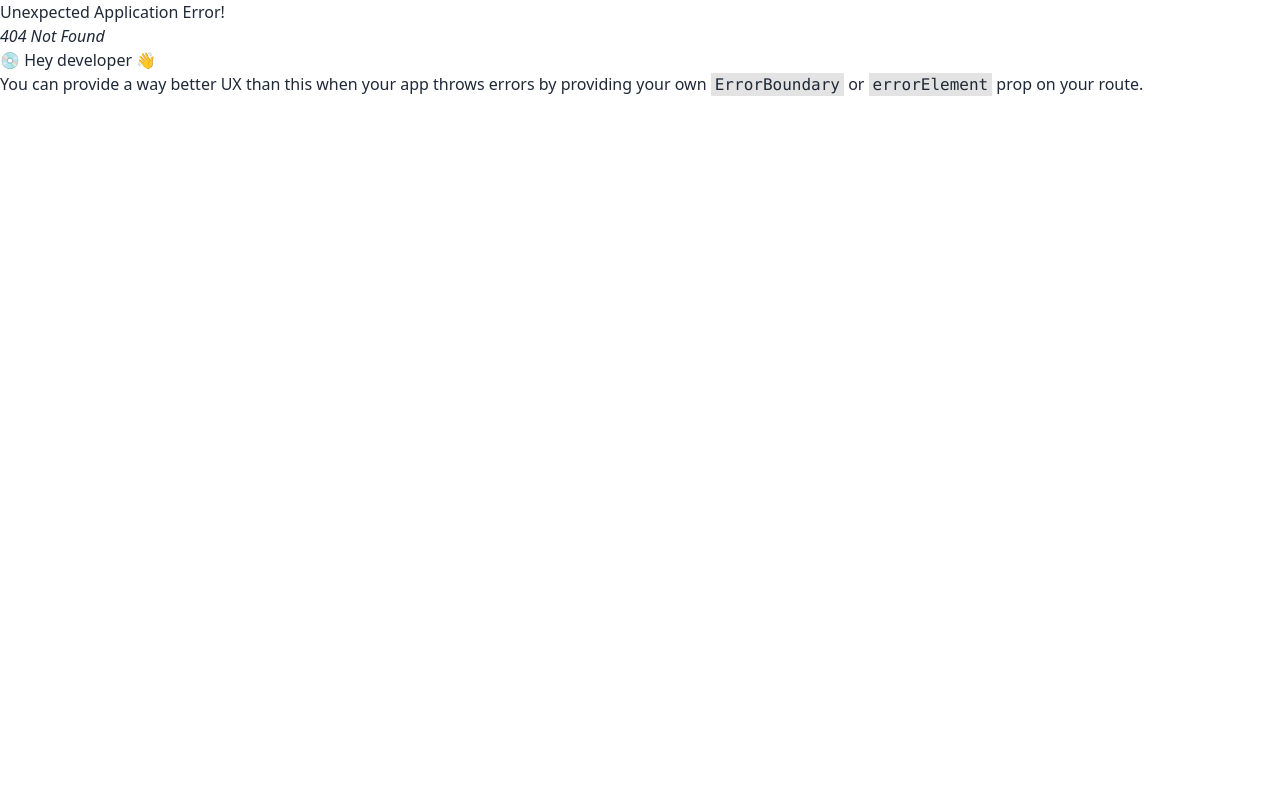
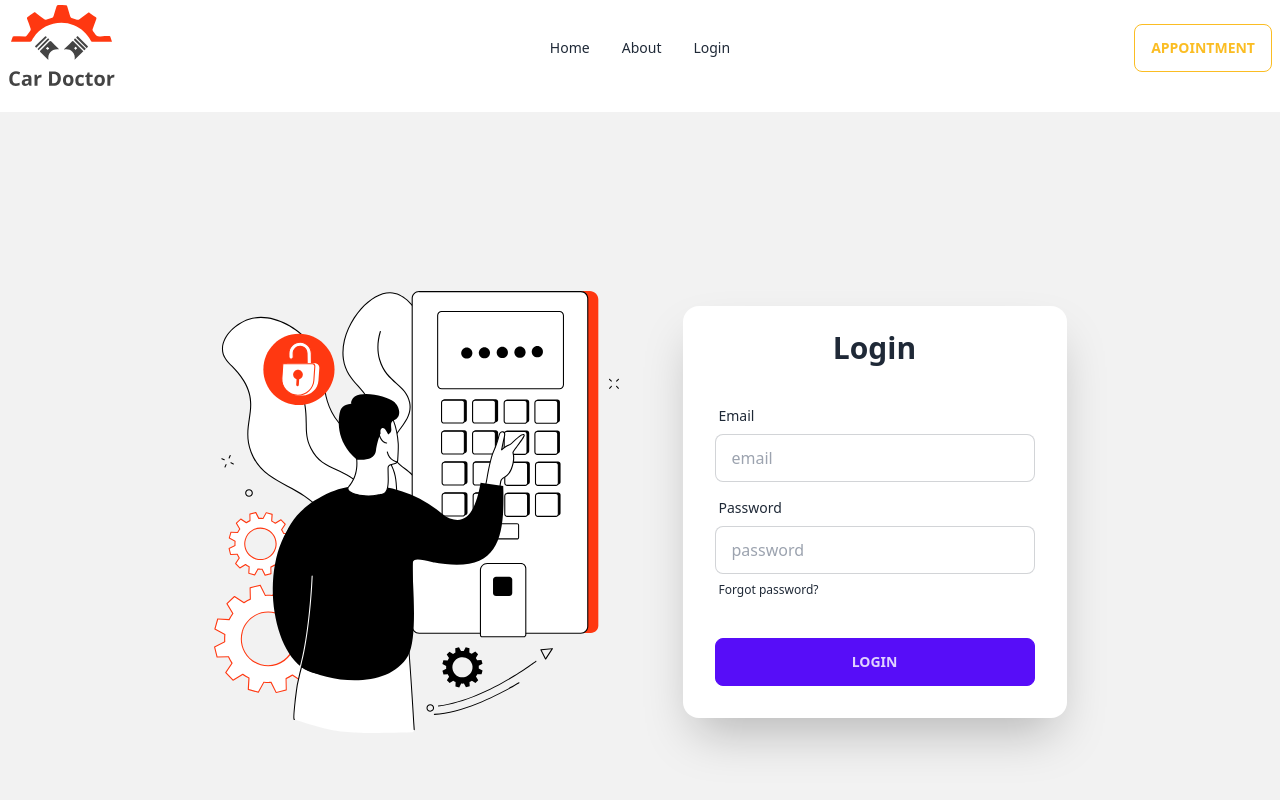
Before and after one commit to mamun-prodhan/car-doctor-client, a React (Vite) app: page /login in a window 1280 px wide. Before the commit this address had no page. Shown: the top 800 px of the page. Built offline with nearby package versions, Linux system fonts and the light colour scheme.

Commit message:
login page and firebase config added

```diff
--- a/package.json
+++ b/package.json
@@ -10,6 +10,7 @@
     "preview": "vite preview"
   },
   "dependencies": {
+    "firebase": "^10.5.2",
     "localforage": "^1.10.0",
     "match-sorter": "^6.3.1",
     "react": "^18.2.0",
--- a/src/Routes/Routes.jsx
+++ b/src/Routes/Routes.jsx
@@ -1,6 +1,7 @@
 import { createBrowserRouter } from "react-router-dom";
 import Home from "../pages/Home/Home/Home";
 import Main from "../Layout/Main";
+import Login from "../pages/Login/Login";
 
 const router = createBrowserRouter([
   {
@@ -11,6 +12,10 @@ const router = createBrowserRouter([
         path: "/",
         element: <Home></Home>,
       },
+      {
+        path: "/login",
+        element: <Login></Login>,
+      },
     ],
   },
 ]);
--- /dev/null
+++ b/src/firebase/firebase.config.js
@@ -0,0 +1,19 @@
+// Import the functions you need from the SDKs you need
+import { initializeApp } from "firebase/app";
+// TODO: Add SDKs for Firebase products that you want to use
+// https://firebase.google.com/docs/web/setup#available-libraries
+
+// Your web app's Firebase configuration
+const firebaseConfig = {
+  apiKey: import.meta.env.VITE_apiKey,
+  authDomain: import.meta.env.VITE_authDomain,
+  projectId: import.meta.env.VITE_projectId,
+  storageBucket: import.meta.env.VITE_storageBucket,
+  messagingSenderId: import.meta.env.VITE_messagingSenderId,
+  appId: import.meta.env.VITE_appId,
+};
+
+// Initialize Firebase
+const app = initializeApp(firebaseConfig);
+
+export default app;
--- a/src/pages/Home/Services/ServiceCard.jsx
+++ b/src/pages/Home/Services/ServiceCard.jsx
@@ -2,7 +2,7 @@ import { BsArrowRight } from "react-icons/bs";
 const ServiceCard = ({ service }) => {
   const { title, img, price } = service;
   return (
-    <div className="card bg-base-100 shadow-xl border">
+    <div className="card bg-base-100 shadow-xl border flex flex-col">
       <figure className="px-10 pt-10">
         <img src={img} alt="Shoes" className="rounded-xl" />
       </figure>
--- /dev/null
+++ b/src/pages/Login/Login.jsx
@@ -0,0 +1,60 @@
+import login from "../../assets/images/login/login.svg";
+
+const Login = () => {
+  const handleLogin = (event) => {
+    event.preventDefault();
+    const form = event.target;
+    const email = form.email.value;
+    const password = form.password.value;
+    console.log(email, password);
+  };
+
+  return (
+    <div className="hero min-h-screen bg-base-200">
+      <div className="hero-content flex-col lg:flex-row gap-16">
+        <div className="">
+          <img src={login} alt="" />
+        </div>
+        <div className="card flex-shrink-0 w-full max-w-sm shadow-2xl bg-base-100">
+          <h1 className="text-3xl text-center pt-6 font-bold">Login</h1>
+          <form onSubmit={handleLogin} className="card-body">
+            <div className="form-control">
+              <label className="label">
+                <span className="label-text">Email</span>
+              </label>
+              <input
+                type="email"
+                name="email"
+                placeholder="email"
+                className="input input-bordered"
+                required
+              />
+            </div>
+            <div className="form-control">
+              <label className="label">
+                <span className="label-text">Password</span>
+              </label>
+              <input
+                type="password"
+                name="password"
+                placeholder="password"
+                className="input input-bordered"
+                required
+              />
+              <label className="label">
+                <a href="#" className="label-text-alt link link-hover">
+                  Forgot password?
+                </a>
+              </label>
+            </div>
+            <div className="form-control mt-6">
+              <input className="btn btn-primary" type="submit" value="Login" />
+            </div>
+          </form>
+        </div>
+      </div>
+    </div>
+  );
+};
+
+export default Login;
--- a/src/pages/Shared/Navbar/Navbar.jsx
+++ b/src/pages/Shared/Navbar/Navbar.jsx
@@ -9,6 +9,9 @@ const Navbar = () => {
       </li>
       <li>
         <Link to="/about">About</Link>
+      </li>
+      <li>
+        <Link to="/login">Login</Link>
       </li>
     </>
   );
```
Also changed, not shown: 1 other file (tests, documents, lock files or other folders).
